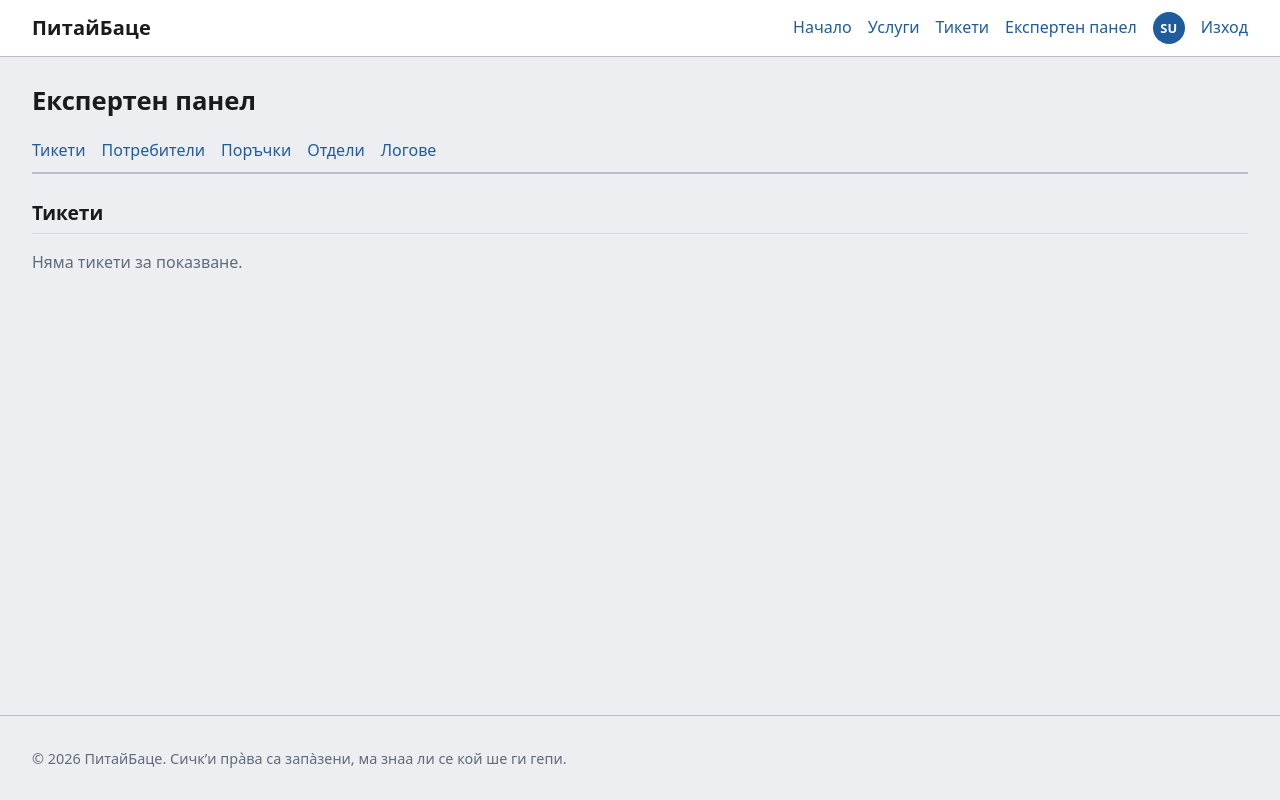
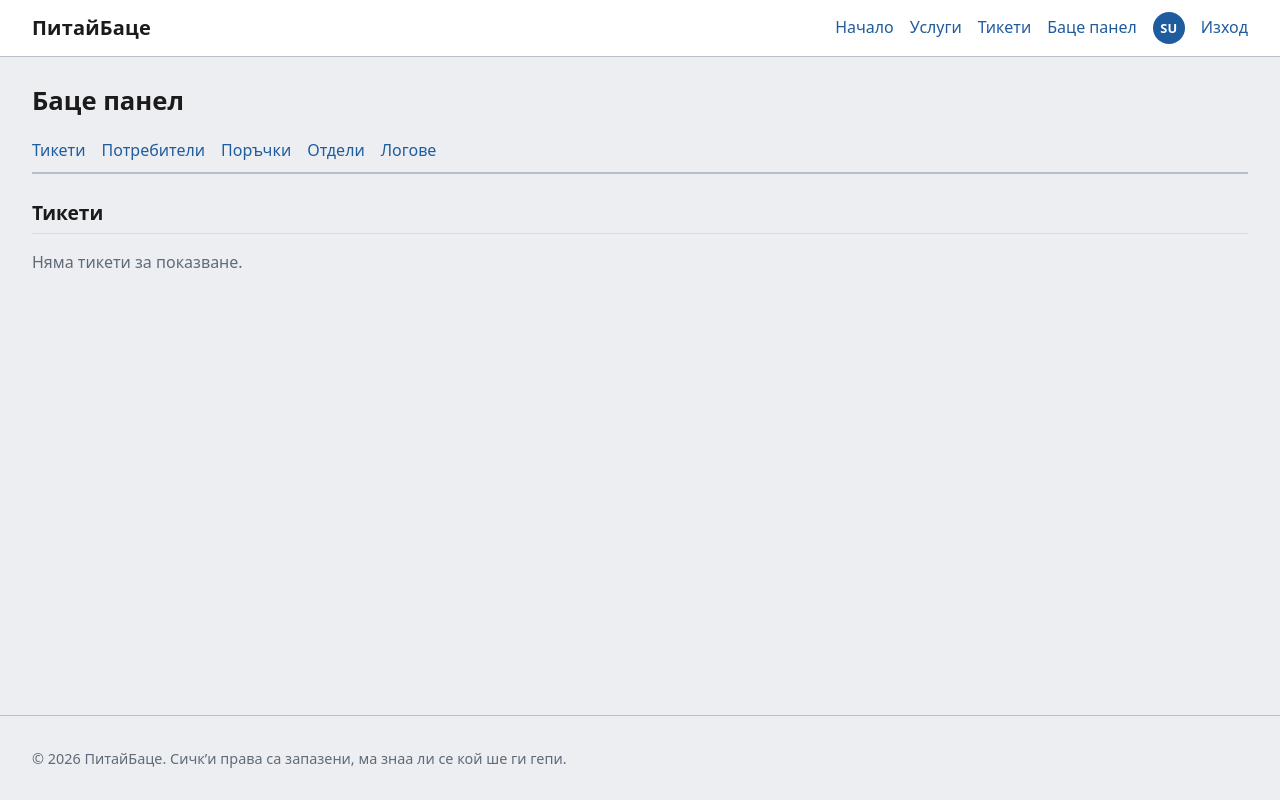
Before and after one commit to Gogo2204/PitayBatse, a Django app: page /staff/ in a window 1280 px wide. Run offline with Django 5.2, Linux system fonts and the light colour scheme; the visitor is signed in with stand-in values (Sample User, id 1); data comes from the database, SQL or seed files in the repository; data that the repository does not hold is empty.

Commit message:
Rename the expert panel to Баце панел

```diff
--- a/staff/templates/staff/base_staff.html
+++ b/staff/templates/staff/base_staff.html
@@ -2,7 +2,7 @@
 
 {% block content %}
 <section class="staff">
-    <h1>Експертен панел</h1>
+    <h1>Баце панел</h1>
 
     <nav class="staff-nav">
         <a href="{% url 'staff:tickets' %}">Тикети</a>
--- a/staff/templates/staff/departments.html
+++ b/staff/templates/staff/departments.html
@@ -1,6 +1,6 @@
 {% extends "staff/base_staff.html" %}
 
-{% block title %}Отдели — Експертен панел{% endblock %}
+{% block title %}Отдели — Баце панел{% endblock %}
 
 {% block staff_content %}
 <h2>Отдели</h2>
--- a/staff/templates/staff/logs.html
+++ b/staff/templates/staff/logs.html
@@ -1,6 +1,6 @@
 {% extends "staff/base_staff.html" %}
 
-{% block title %}Логове — Експертен панел{% endblock %}
+{% block title %}Логове — Баце панел{% endblock %}
 
 {% block staff_content %}
 {% if page_obj.object_list %}
--- a/staff/templates/staff/orders.html
+++ b/staff/templates/staff/orders.html
@@ -1,6 +1,6 @@
 {% extends "staff/base_staff.html" %}
 
-{% block title %}Поръчки — Експертен панел{% endblock %}
+{% block title %}Поръчки — Баце панел{% endblock %}
 
 {% block staff_content %}
 <h2>Поръчки</h2>
--- a/staff/templates/staff/tickets.html
+++ b/staff/templates/staff/tickets.html
@@ -1,6 +1,6 @@
 {% extends "staff/base_staff.html" %}
 
-{% block title %}Тикети — Експертен панел{% endblock %}
+{% block title %}Тикети — Баце панел{% endblock %}
 
 {% block staff_content %}
 <h2>Тикети</h2>
--- a/staff/templates/staff/users.html
+++ b/staff/templates/staff/users.html
@@ -1,6 +1,6 @@
 {% extends "staff/base_staff.html" %}
 
-{% block title %}Потребители — Експертен панел{% endblock %}
+{% block title %}Потребители — Баце панел{% endblock %}
 
 {% block staff_content %}
 <h2>Потребители</h2>
--- a/templates/base.html
+++ b/templates/base.html
@@ -21,7 +21,7 @@
                 <li><a href="{% url 'tickets:index' %}">Тикети</a></li>
                 {% if user.is_authenticated %}
                     {% if user.is_superuser or user.role == 'expert' %}
-                        <li><a href="{% url 'staff:tickets' %}">Експертен панел</a></li>
+                        <li><a href="{% url 'staff:tickets' %}">Баце панел</a></li>
                     {% endif %}
                     <li>
                         <a class="nav-avatar" href="{% url 'accounts:profile' %}" title="Профил">
@@ -51,7 +51,7 @@
     </main>
 
     <footer class="site-footer">
-        <p>&copy; {% now "Y" %} ПитайБаце. Сичк’и пра̀ва са запàзени, ма знаа ли се кой ше ги гепи.</p>
+        <p>&copy; {% now "Y" %} ПитайБаце. Сичк’и права са запазени, ма знаа ли се кой ше ги гепи.</p>
     </footer>
 </body>
 </html>
```
